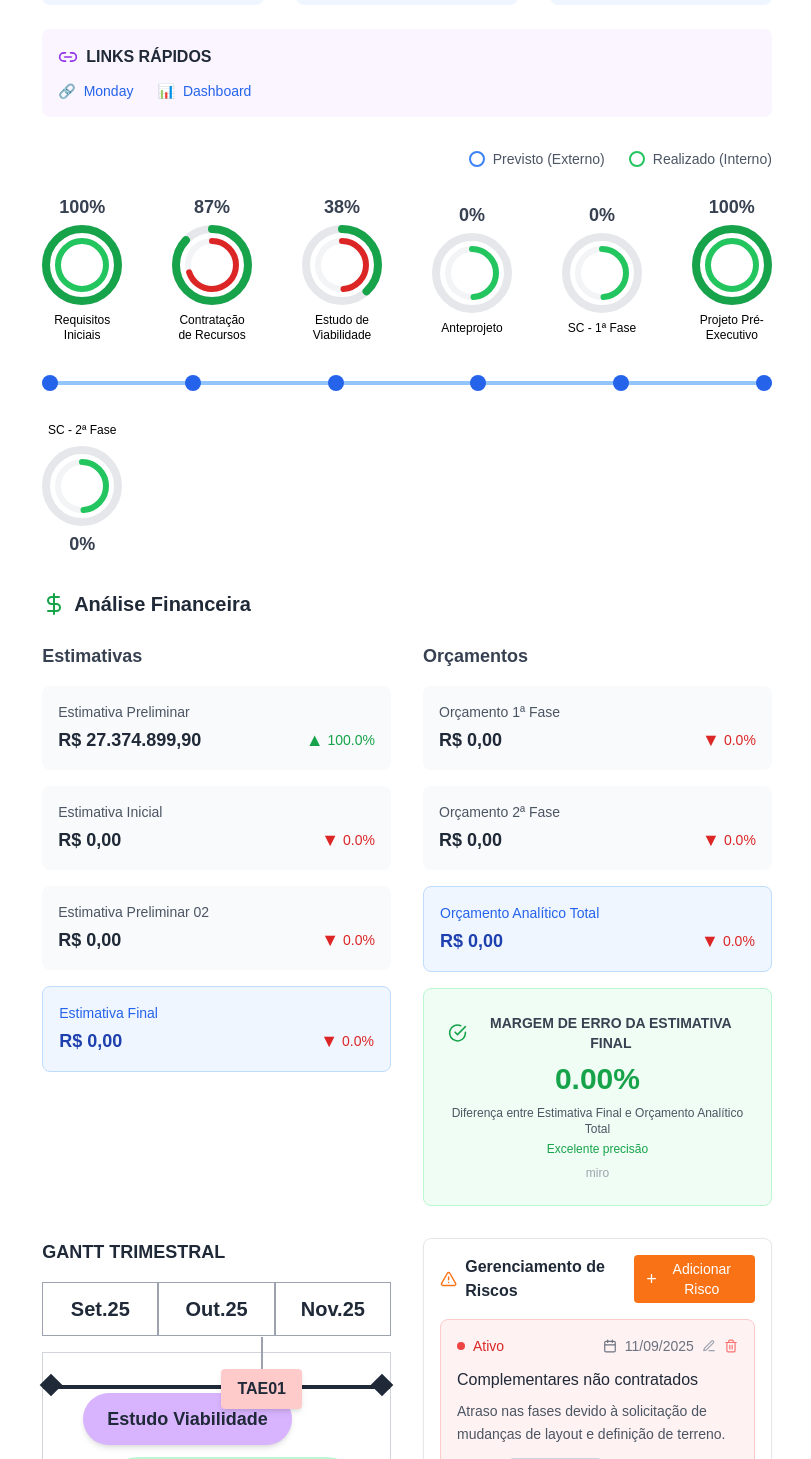
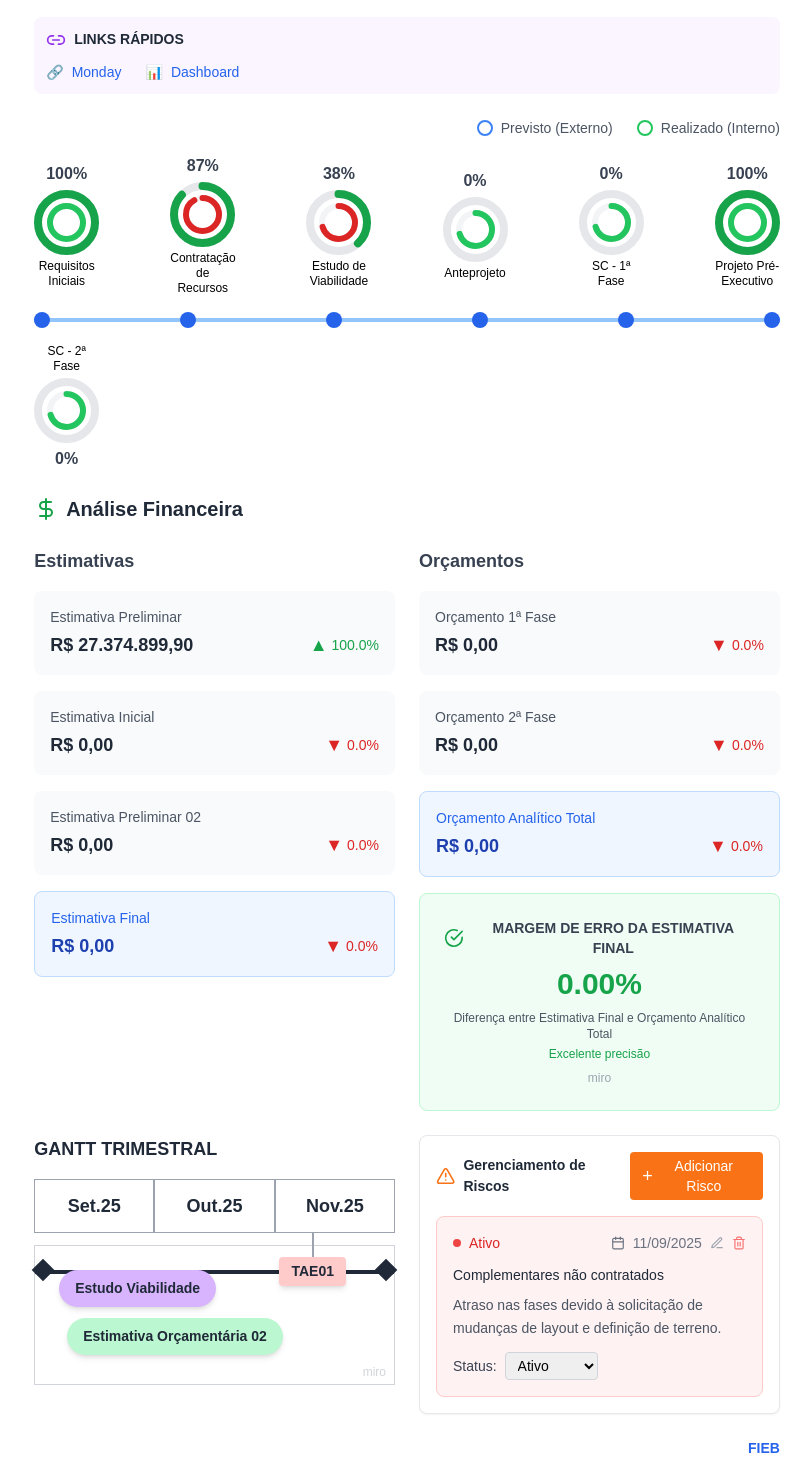
Before and after one commit to sachagramacho-maker/vis-ogerencial, a React (Vite) app: page / in a window 1280 px wide. Shown: the part 371-1830 px from the top of the page, without its empty margins (233-1044 px from the left). Built offline with nearby package versions, Linux system fonts and the light colour scheme.

Commit message:
Otimizar GANTT TRIMESTRAL e layout para PDF

```diff
--- a/src/App.tsx
+++ b/src/App.tsx
@@ -44,16 +44,16 @@ function App() {
   }
 
   return (
-    <div className="min-h-screen bg-white p-8 max-w-[210mm] mx-auto" style={{ fontFamily: 'Arial, sans-serif' }}>
+    <div className="min-h-screen bg-white p-6 max-w-[210mm] mx-auto" style={{ fontFamily: 'Arial, sans-serif', fontSize: '14px' }}>
       {/* Cabeçalho Principal */}
-      <div className="mb-8">
+      <div className="mb-6">
         <div className="flex justify-between items-center mb-6">
           <h1 className="text-4xl font-bold text-gray-700">OPR - Projetos</h1>
           <div className="text-gray-600">JULHO 2025</div>
         </div>
 
         {/* Seção Informacional - Três Colunas */}
-        <div className="grid grid-cols-3 gap-8 mb-6">
+        <div className="grid grid-cols-3 gap-6 mb-5">
           {/* Coluna 1 - EQUIPE */}
           <div className="bg-blue-50 p-4 rounded-lg">
             <div className="flex items-center gap-2 mb-4">
@@ -130,7 +130,7 @@ function App() {
         </div>
 
         {/* Links Rápidos */}
-        <div className="bg-purple-50 p-4 rounded-lg">
+        <div className="bg-purple-50 p-3 rounded-lg">
           <div className="flex items-center gap-2 mb-3">
             <Link2 className="text-purple-600" size={20} />
             <h3 className="font-bold text-gray-800">LINKS RÁPIDOS</h3>
@@ -149,7 +149,7 @@ function App() {
       </div>
 
       {/* Legenda */}
-      <div className="flex justify-end items-center gap-6 mb-6">
+      <div className="flex justify-end items-center gap-6 mb-4">
         <div className="flex items-center gap-2">
           <div className="w-4 h-4 rounded-full border-2 border-blue-500"></div>
           <span className="text-sm text-gray-600">Previsto (Externo)</span>
@@ -161,19 +161,19 @@ function App() {
       </div>
 
       {/* Timeline de Progresso */}
-      <div className="mb-8">
+      <div className="mb-6">
         {/* Medidores circulares superiores */}
-        <div className="flex justify-between items-center mb-4">
+        <div className="flex justify-between items-center mb-3">
           {projectData.progress_phases.slice(0, 6).map((phase, index) => (
             <div key={phase.id} className="flex flex-col items-center">
-              <div className="text-lg font-bold text-gray-700 mb-1">{phase.previsto}%</div>
+              <div className="text-base font-bold text-gray-700 mb-1">{phase.previsto}%</div>
               <DualCircularProgress
                 previsto={phase.previsto}
                 realizado={phase.realizado}
-                size={80}
+                size={65}
                 showPercentage={false}
               />
-              <div className="text-xs text-center mt-2 max-w-[80px] leading-tight">
+              <div className="text-xs text-center mt-1 max-w-[65px] leading-tight">
                 {phase.name}
               </div>
             </div>
@@ -181,7 +181,7 @@ function App() {
         </div>
 
         {/* Linha do tempo */}
-        <div className="relative my-8">
+        <div className="relative my-4">
           <div className="absolute h-1 bg-blue-300 left-0 right-0 top-1/2 transform -translate-y-1/2"></div>
           <div className="flex justify-between relative">
             {projectData.progress_phases.slice(0, 6).map((phase, index) => (
@@ -194,29 +194,29 @@ function App() {
         <div className="flex justify-between items-center">
           {projectData.progress_phases.slice(6).map((phase, index) => (
             <div key={phase.id} className="flex flex-col items-center">
-              <div className="text-xs text-center mb-2 max-w-[80px] leading-tight">
+              <div className="text-xs text-center mb-1 max-w-[65px] leading-tight">
                 {phase.name}
               </div>
               <DualCircularProgress
                 previsto={phase.previsto}
                 realizado={phase.realizado}
-                size={80}
+                size={65}
                 showPercentage={false}
               />
-              <div className="text-lg font-bold text-gray-700 mt-1">{phase.previsto}%</div>
+              <div className="text-base font-bold text-gray-700 mt-1">{phase.previsto}%</div>
             </div>
           ))}
         </div>
       </div>
 
       {/* Seção Financeira */}
-      <div className="mb-8">
+      <div className="mb-6">
         <div className="flex items-center gap-2 mb-6">
           <DollarSign className="text-green-600" size={24} />
           <h2 className="text-xl font-bold text-gray-800">Análise Financeira</h2>
         </div>
 
-        <div className="grid grid-cols-2 gap-8">
+        <div className="grid grid-cols-2 gap-6">
           {/* Estimativas */}
           <div>
             <h3 className="text-lg font-semibold text-gray-700 mb-4">Estimativas</h3>
@@ -338,61 +338,61 @@ function App() {
       </div>
 
       {/* Seção Cronograma e Riscos */}
-      <div className="grid grid-cols-2 gap-8 mb-8">
+      <div className="grid grid-cols-2 gap-6 mb-6">
         {/* Cronograma */}
         <div>
           <h3 className="text-lg font-bold text-gray-800 mb-4">GANTT TRIMESTRAL</h3>
 
           {/* Cabeçalho dos meses */}
-          <div className="grid grid-cols-3 gap-0 mb-4">
+          <div className="grid grid-cols-3 gap-0 mb-3">
             <div className="border border-gray-400 p-3 text-center bg-white">
-              <span className="font-bold text-xl text-gray-800">Set.25</span>
+              <span className="font-bold text-lg text-gray-800">Set.25</span>
             </div>
             <div className="border border-gray-400 p-3 text-center bg-white">
-              <span className="font-bold text-xl text-gray-800">Out.25</span>
+              <span className="font-bold text-lg text-gray-800">Out.25</span>
             </div>
             <div className="border border-gray-400 p-3 text-center bg-white">
-              <span className="font-bold text-xl text-gray-800">Nov.25</span>
+              <span className="font-bold text-lg text-gray-800">Nov.25</span>
             </div>
           </div>
 
           {/* Área do cronograma */}
-          <div className="relative bg-white p-6 border border-gray-300 min-h-[200px]">
+          <div className="relative bg-white p-4 border border-gray-300 min-h-[140px]">
             {/* Linha do tempo principal */}
-            <div className="absolute left-0 right-0 top-8 h-1 bg-gray-800"></div>
+            <div className="absolute left-0 right-0 top-6 h-1 bg-gray-800"></div>
 
             {/* Losangos nas extremidades */}
-            <div className="absolute left-0 top-6 w-4 h-4 bg-gray-800 transform rotate-45"></div>
-            <div className="absolute right-0 top-6 w-4 h-4 bg-gray-800 transform rotate-45"></div>
+            <div className="absolute left-0 top-4 w-4 h-4 bg-gray-800 transform rotate-45"></div>
+            <div className="absolute right-0 top-4 w-4 h-4 bg-gray-800 transform rotate-45"></div>
 
             {/* Atividades */}
-            <div className="relative pt-12">
+            <div className="relative pt-8">
               {/* Estudo Viabilidade */}
-              <div className="absolute left-4 top-4">
-                <div className="bg-purple-300 px-6 py-3 rounded-full shadow-md">
-                  <span className="font-bold text-gray-800 text-lg">Estudo Viabilidade</span>
+              <div className="absolute left-2 top-2">
+                <div className="bg-purple-300 px-4 py-2 rounded-full shadow-md">
+                  <span className="font-bold text-gray-800 text-sm">Estudo Viabilidade</span>
                 </div>
               </div>
 
               {/* Estimativa Orçamentária 02 */}
-              <div className="absolute left-8 top-20">
-                <div className="bg-green-200 px-8 py-3 rounded-full shadow-md">
-                  <span className="font-bold text-gray-800 text-lg">Estimativa Orçamentária 02</span>
+              <div className="absolute left-4 top-14">
+                <div className="bg-green-200 px-4 py-2 rounded-full shadow-md">
+                  <span className="font-bold text-gray-800 text-sm">Estimativa Orçamentária 02</span>
                 </div>
               </div>
 
               {/* TAE01 Marco */}
-              <div className="absolute right-16 bottom-4">
-                <div className="bg-red-200 px-4 py-2 rounded shadow-md">
-                  <span className="font-bold text-gray-800">TAE01</span>
+              <div className="absolute right-8 bottom-2">
+                <div className="bg-red-200 px-3 py-1 rounded shadow-md">
+                  <span className="font-bold text-gray-800 text-sm">TAE01</span>
                 </div>
                 {/* Linha vertical do marco */}
-                <div className="absolute left-1/2 top-0 w-0.5 h-8 bg-gray-400 transform -translate-x-1/2 -translate-y-8"></div>
+                <div className="absolute left-1/2 top-0 w-0.5 h-6 bg-gray-400 transform -translate-x-1/2 -translate-y-6"></div>
               </div>
             </div>
 
             {/* Marca d'água miro */}
-            <div className="absolute bottom-2 right-4 text-gray-300 text-xs">
+            <div className="absolute bottom-1 right-2 text-gray-300 text-xs">
               miro
             </div>
           </div>
@@ -448,7 +448,7 @@ function App() {
       </div>
 
       {/* Logo FIEB no canto inferior direito */}
-      <div className="flex justify-end mt-8">
+      <div className="flex justify-end mt-4">
         <div className="text-blue-600 font-bold text-sm">FIEB</div>
       </div>
     </div>
```
